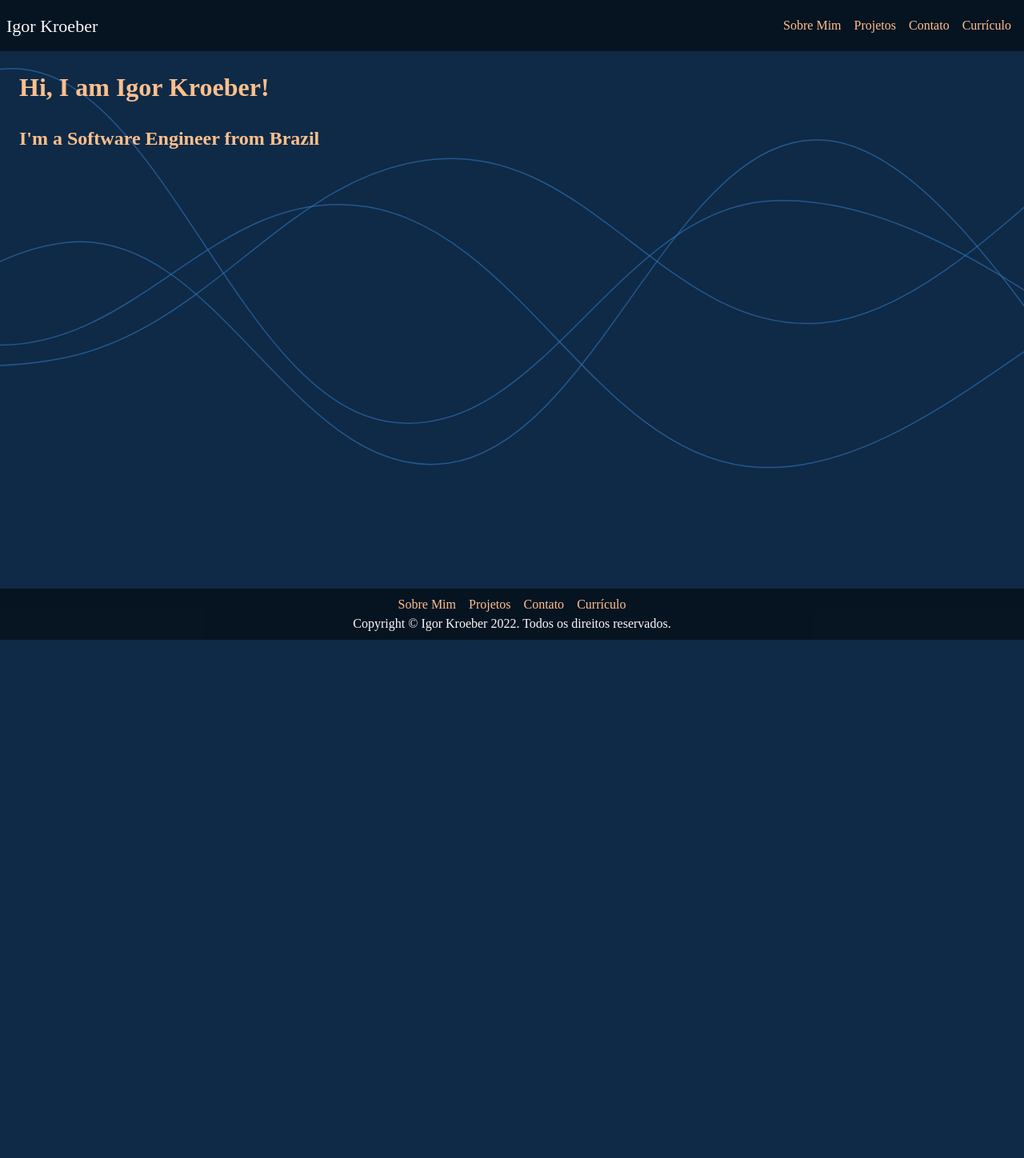
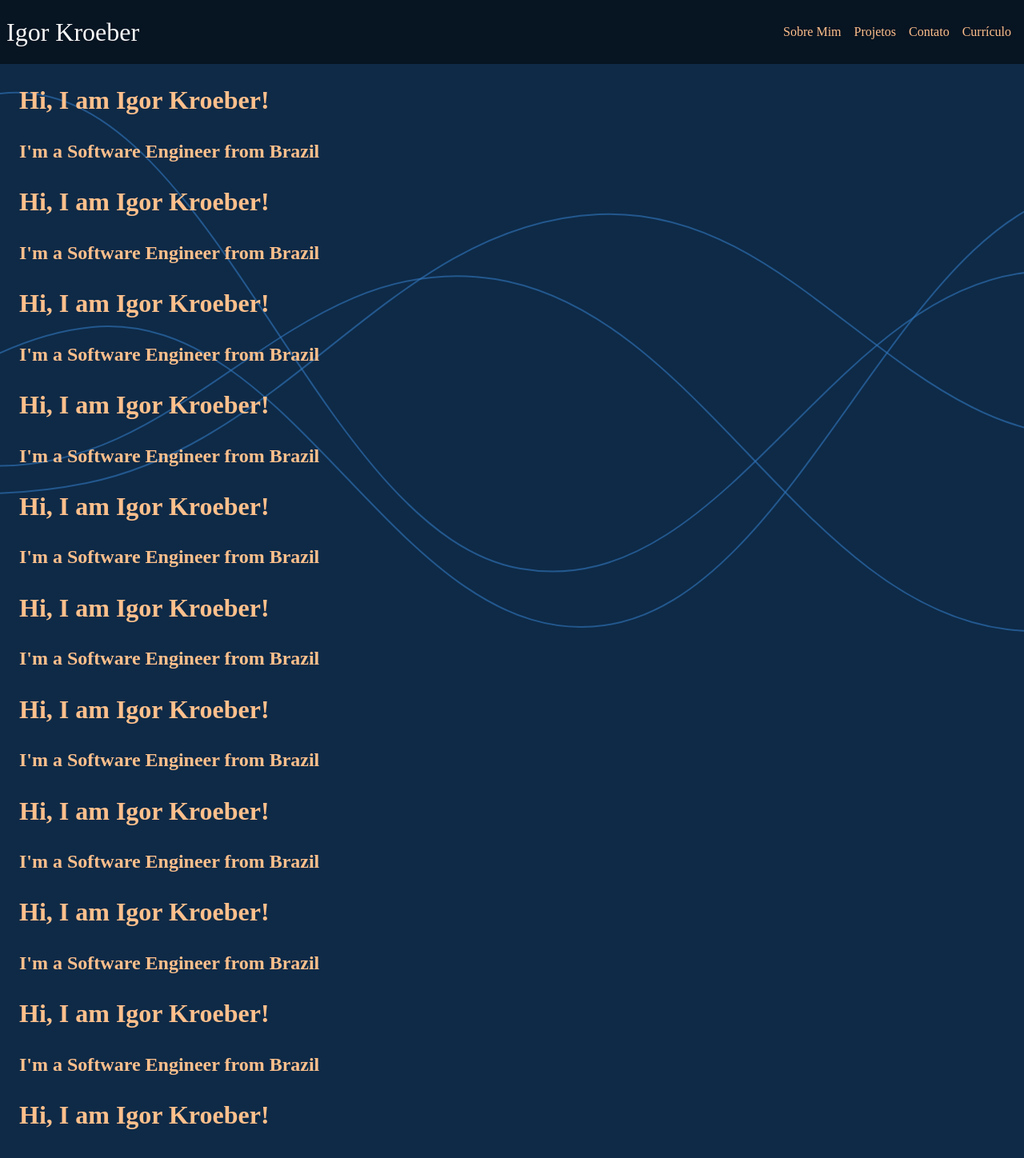
Before and after one commit to ikroeber/ikroeber.github.io, a Vue app: page / in a window 1280 px wide. Shown: the top 1448 px of the page at 80% size. Before the commit the page ends 800 px from the top, so only its background shows below. Built offline with nearby package versions, Linux system fonts and the light colour scheme; a web font is replaced by a local one.

Commit message:
Background transferido para App.vue

```diff
--- a/src/App.vue
+++ b/src/App.vue
@@ -1,5 +1,6 @@
 <template>
   <div id="app">
+    <div id="backgroundWrapper"></div>
     <Header />
     <Content />
     <Footer />
@@ -35,7 +36,27 @@ body {
   height: 100%;
 }
 
+#backgroundWrapper {
+  z-index: -1;
+  position: absolute;
+  top: 0;
+  bottom: 0;
+  width: 100%;
+  background-image: url('./assets/background.svg');
+}
+
+div,
+article,
+section,
+span,
+h1,
+h2 {
+  background-color: transparent;
+}
+
 #app {
+  z-index: 1;
+  background-color: transparent;
   font-family: 'Koulen';
   -webkit-font-smoothing: antialiased;
   -moz-osx-font-smoothing: grayscale;
--- a/src/components/Footer.vue
+++ b/src/components/Footer.vue
@@ -41,9 +41,6 @@ footer {
   display: flex;
   flex-direction: column;
   background-color: #0008;
-  position: absolute;
-  width: 100%;
-  bottom: 0px;
 }
 
 footer a {
@@ -64,7 +61,7 @@ footer span {
 
 @media screen and (max-width: 800px) {
   footer {
-    font-size: 12px;
+    font-size: 14px;
   }
 }
 </style>
--- a/src/components/Header.vue
+++ b/src/components/Header.vue
@@ -35,9 +35,10 @@ header,
 }
 
 header {
-  padding: 0.5em;
+  padding-left: .5em;
+  padding-right: .5em;
   background-color: #0008;
-  height: 4em;
+  height: 5em;
   width: 100%;
   position: absolute;
 }
@@ -50,7 +51,7 @@ header {
 
 #headerText {
   color: #fafafa;
-  font-size: 22px;
+  font-size: 32px;
   cursor: text;
 }
 
--- a/src/components/LandingPage.vue
+++ b/src/components/LandingPage.vue
@@ -1,5 +1,49 @@
 <template>
   <article id="personal-info">
+    <section id="about-me">
+      <h1>Hi, I am Igor Kroeber!</h1>
+      <h2>I'm a Software Engineer from Brazil</h2>
+    </section>
+    <section id="about-me">
+      <h1>Hi, I am Igor Kroeber!</h1>
+      <h2>I'm a Software Engineer from Brazil</h2>
+    </section>
+    <section id="about-me">
+      <h1>Hi, I am Igor Kroeber!</h1>
+      <h2>I'm a Software Engineer from Brazil</h2>
+    </section>
+    <section id="about-me">
+      <h1>Hi, I am Igor Kroeber!</h1>
+      <h2>I'm a Software Engineer from Brazil</h2>
+    </section>
+    <section id="about-me">
+      <h1>Hi, I am Igor Kroeber!</h1>
+      <h2>I'm a Software Engineer from Brazil</h2>
+    </section>
+    <section id="about-me">
+      <h1>Hi, I am Igor Kroeber!</h1>
+      <h2>I'm a Software Engineer from Brazil</h2>
+    </section>
+    <section id="about-me">
+      <h1>Hi, I am Igor Kroeber!</h1>
+      <h2>I'm a Software Engineer from Brazil</h2>
+    </section>
+    <section id="about-me">
+      <h1>Hi, I am Igor Kroeber!</h1>
+      <h2>I'm a Software Engineer from Brazil</h2>
+    </section>
+    <section id="about-me">
+      <h1>Hi, I am Igor Kroeber!</h1>
+      <h2>I'm a Software Engineer from Brazil</h2>
+    </section>
+    <section id="about-me">
+      <h1>Hi, I am Igor Kroeber!</h1>
+      <h2>I'm a Software Engineer from Brazil</h2>
+    </section>
+    <section id="about-me">
+      <h1>Hi, I am Igor Kroeber!</h1>
+      <h2>I'm a Software Engineer from Brazil</h2>
+    </section>
     <section id="about-me">
       <h1>Hi, I am Igor Kroeber!</h1>
       <h2>I'm a Software Engineer from Brazil</h2>
@@ -15,11 +59,7 @@ export default {};
 article {
   padding-left: 1.5em;
   padding-right: 1.5em;
-  background-image: url('../assets/background.svg');
-  background-size: cover;
-  background-attachment: fixed;
-  height: 100%;
-  padding-top: 4em;
+  padding-top: 5em;
 }
 
 h1,
```
